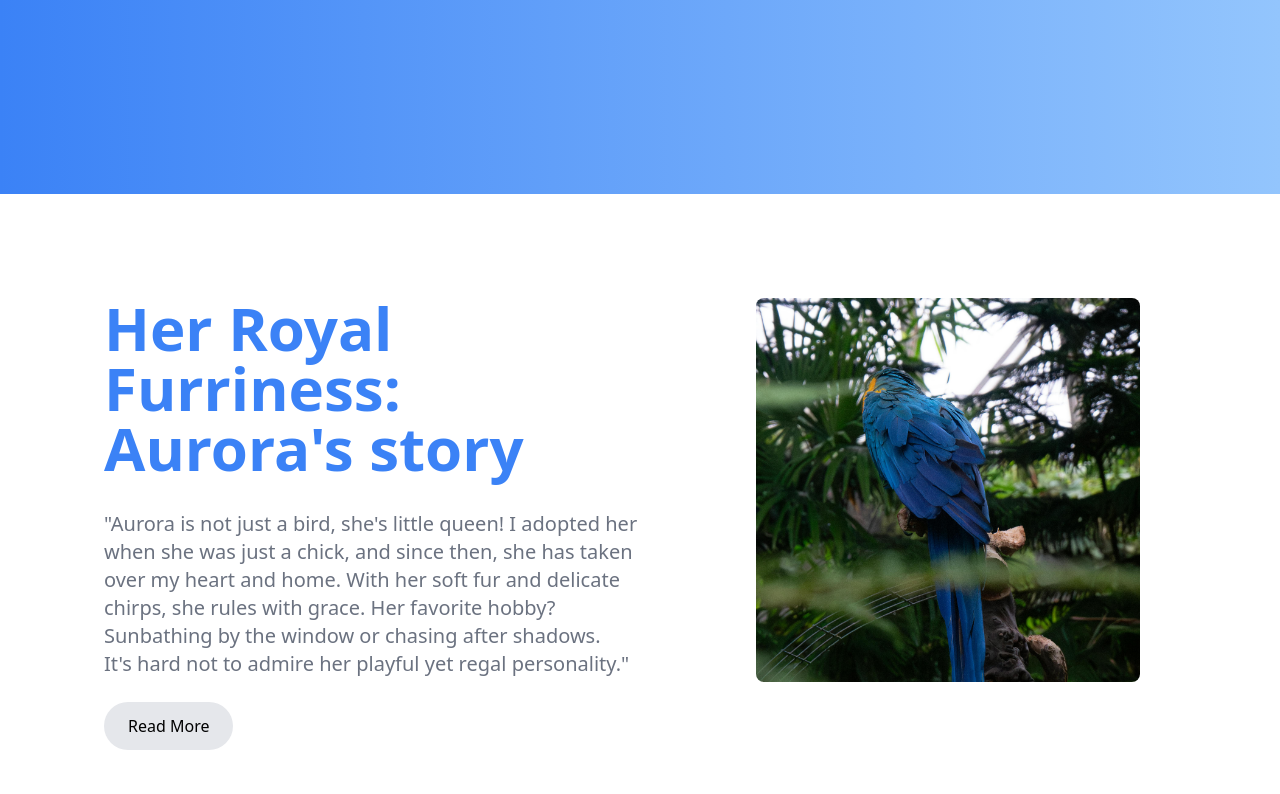
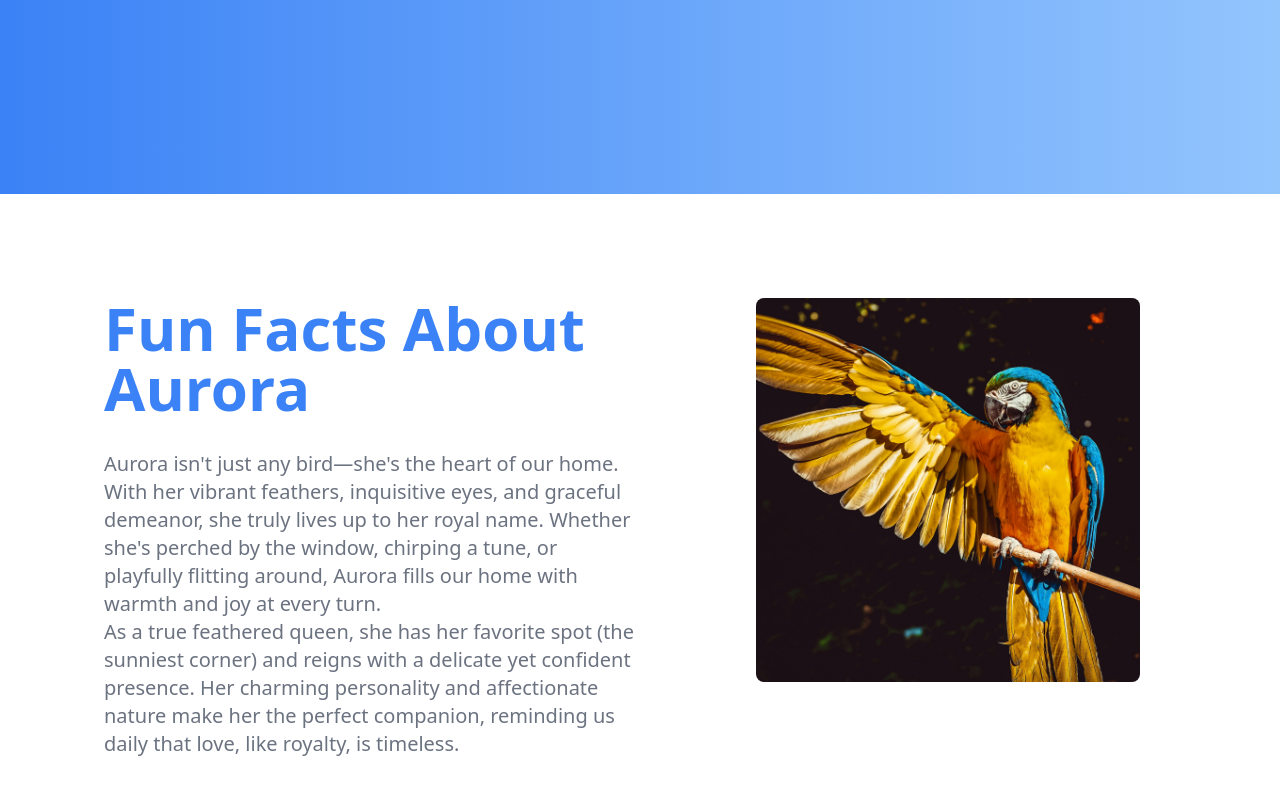
Before and after one commit to TunmiDev/Aurora, a React (Vite) app: page / in a window 1280 px wide. Shown: the part 2390-3184 px from the top of the page. Built offline with nearby package versions, Linux system fonts and the light colour scheme.

Commit message:
updated funfact

```diff
--- a/src/Components/FunFact.jsx
+++ b/src/Components/FunFact.jsx
@@ -1,5 +1,5 @@
 import React from "react";
-import About from "../assets/About.jpg";
+import Fact from "../assets/fact.jpg";
 
 const FunFact = () => {
   return (
@@ -10,27 +10,27 @@ const FunFact = () => {
           {" "}
           {/* Added padding-left */}
           <h2 className="text-3xl md:text-6xl font-bold text-blue-500">
-            Her Royal Furriness:
+            Fun Facts About
             <br />
-            Aurora's story
+            Aurora
           </h2>
           <p className="text-gray-500 text-lg sm:text-xl pt-6 sm:pt-8">
-            "Aurora is not just a bird, she's little queen! I adopted her
+            Aurora isn't just any bird—she's the heart of our home. With her
+            vibrant feathers, inquisitive eyes, and graceful demeanor, she truly
+            lives up to her royal name. Whether she's perched by the window,
+            chirping a tune, or playfully flitting around, Aurora fills our home
+            with warmth and joy at every turn.
             <br />
-            when she was just a chick, and since then, she has taken <br />
-            over my heart and home. With her soft fur and delicate <br />
-            chirps, she rules with grace. Her favorite hobby? <br />
-            Sunbathing by the window or chasing after shadows. <br />
-            It's hard not to admire her playful yet regal personality."
+            As a true feathered queen, she has her favorite spot (the sunniest
+            corner) and reigns with a delicate yet confident presence. Her
+            charming personality and affectionate nature make her the perfect
+            companion, reminding us daily that love, like royalty, is timeless.
           </p>
-          <button className="mt-6 px-6 py-3 bg-gray-200 text-black rounded-full hover:bg-gray-800 hover:text-white dark:bg-gray-950 dark:text-white dark:hover:bg-white dark:hover:text-black duration-200">
-            Read More
-          </button>
         </div>
         {/* Left Section (Image) */}
         <div className="w-full md:w-1/2 flex justify-center">
           <img
-            src={About}
+            src={Fact}
             alt="bird"
             className="object-cover h-80 w-80 md:h-96 md:w-96 rounded-lg"
           />
```
Also changed, not shown: src/assets/fact.jpg (added).
